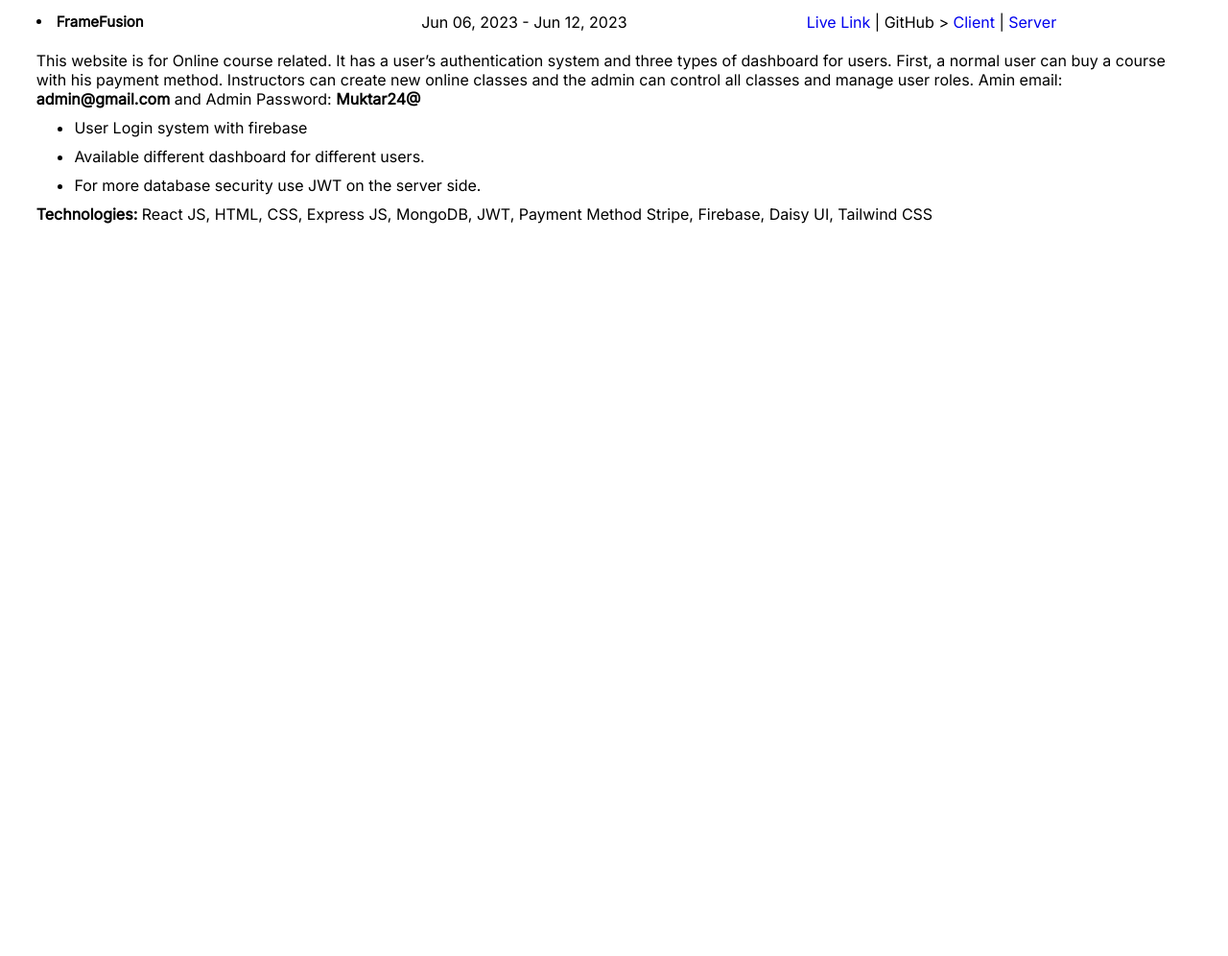
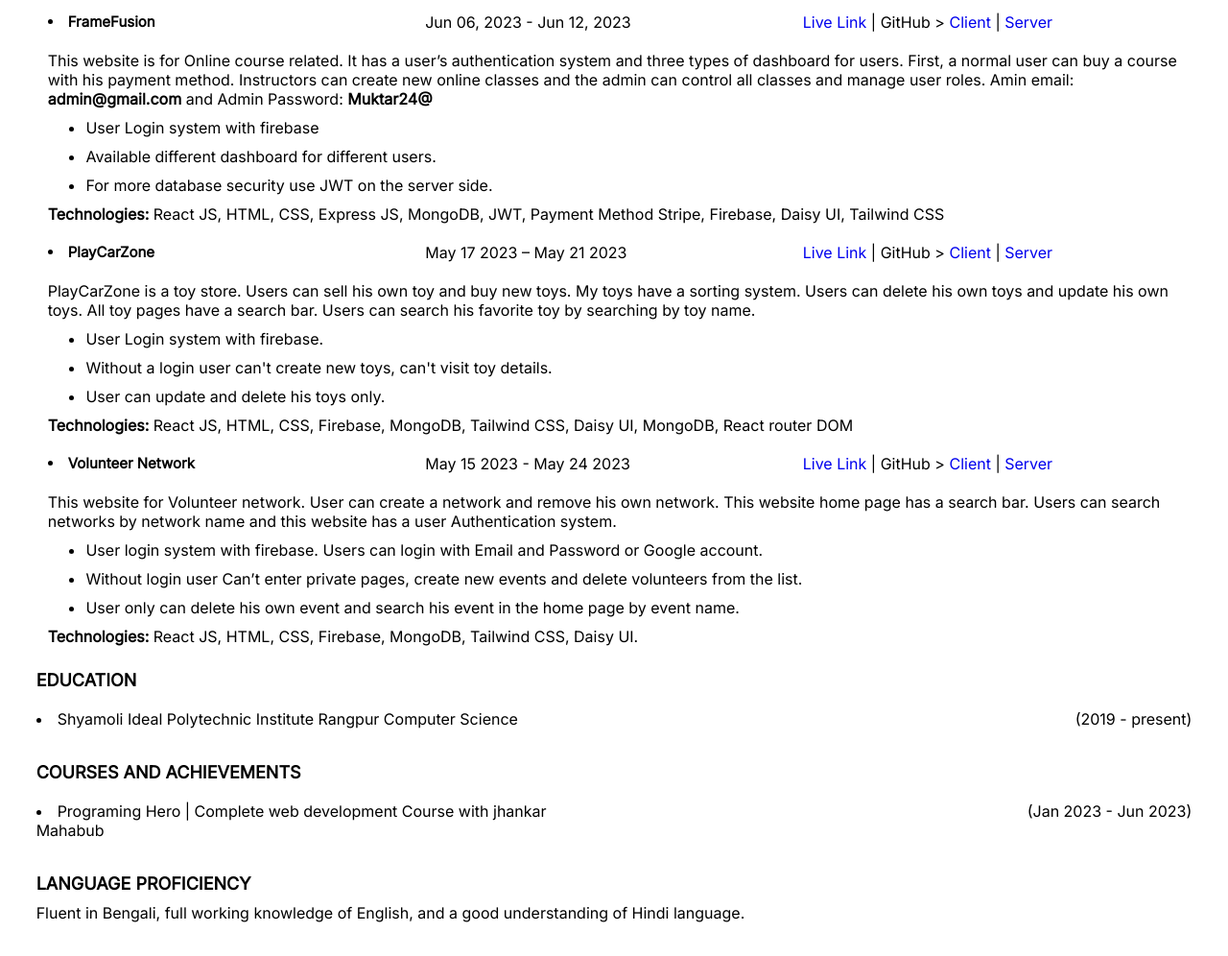
Before and after one commit to Mohaiminur-MernStackDeveloper/MohaiMinur-MernStack, a plain HTML site: page index.html in a window 1280 px wide. Shown: the part 448-1444 px from the top of the page at 96% size. Before the commit the page ends 800 px from the top, so only its background shows below. Drawn offline with Linux system fonts and the light colour scheme; a web font is replaced by a local one.

Commit message:
resume responsive design is complete

```diff
--- a/index.html
+++ b/index.html
@@ -81,6 +81,7 @@
       </div>
       <div style="width: 100%; margin-bottom: 25px">
         <h1>PROJECTS</h1>
+        <div>
           <div class="projectTitle">
             <li style="font-size: 15px; font-weight: bold;">FrameFusion</li>
 
@@ -105,6 +106,65 @@
           </p>
           <p><b>Technologies:</b> React JS, HTML, CSS, Express JS, MongoDB, JWT, Payment Method Stripe, Firebase, Daisy UI, Tailwind CSS</p>
         </div>
+        <div>
+          <div class="projectTitle">
+            <li style="font-size: 15px; font-weight: bold;">PlayCarZone</li>
+
+            <span>May 17 2023 – May 21 2023</span>
+            <span
+              ><a href="#">Live Link</a> | GitHub > <a href="#">Client</a> |
+              <a href="#">Server</a></span
+            >
+          </div>
+          <p>
+            PlayCarZone is a toy store. Users can sell his own toy and buy new toys. My toys have a sorting system. Users can delete his own toys and update his own toys. All toy pages have a search bar. Users can search his favorite toy by searching by toy name.
+            <ul>
+              <li>User Login system with firebase.</li>
+              <li>Without a login user can't create new toys, can't visit toy details.</li>
+              <li>User can update and delete his toys only.</li>
+            </ul>
+          </p>
+          <p><b>Technologies:</b> React JS, HTML, CSS, Firebase, MongoDB, Tailwind CSS, Daisy UI, MongoDB, React router DOM</p>
+        </div>
+        <div>
+          <div class="projectTitle">
+            <li style="font-size: 15px; font-weight: bold;">Volunteer Network</li>
+
+            <span>May 15 2023 - May 24 2023</span>
+            <span
+              ><a href="#">Live Link</a> | GitHub > <a href="#">Client</a> |
+              <a href="#">Server</a></span
+            >
+          </div>
+          <p>
+            This website for Volunteer network. User can create a network and remove his own network. This website home page has a search bar. Users can search networks by network name and this website has a user Authentication system.
+            <ul>
+              <li>User login system with firebase. Users can login with Email and Password or Google account.</li>
+              <li>Without login user Can’t enter private pages, create new events and delete volunteers from the list.</li>
+              <li>User only can delete his own event and search his event in the home page by event name.</li>
+            </ul>
+          </p>
+          <p><b>Technologies:</b> React JS, HTML, CSS, Firebase, MongoDB, Tailwind CSS, Daisy UI.</p>
+        </div>
+      </div>
+      <div style="width: 100%; margin-bottom: 25px">
+        <h1>EDUCATION</h1>
+        <div class="wrapsmallscreentreverse" style="display: flex; justify-content: space-between; justify-items: center;">
+          <li>Shyamoli Ideal Polytechnic Institute Rangpur Computer Science</li>
+          <span class="smalltextstart">(2019 - present)</span>
+        </div>
+      </div>
+      <div style="width: 100%; margin-bottom: 25px">
+        <h1>COURSES AND ACHIEVEMENTS</h1>
+        <div class="wrapsmallscreentreverse" style="display: flex; justify-content: space-between; justify-items: center;">
+          <li>Programing Hero | Complete web development Course with jhankar Mahabub</li>
+          <span class="smalltextstart">(Jan 2023 - Jun 2023)</span>
+        </div>
+      </div>
+      <div style="width: 100%; margin-bottom: 25px">
+        <h1>LANGUAGE PROFICIENCY</h1>
+        <div>Fluent in Bengali, full working knowledge of English, and a good understanding of Hindi language.</div>
+      </div>
     </div>
   </body>
 </html>
--- a/style.css
+++ b/style.css
@@ -35,6 +35,9 @@ a {
   justify-content: start;
   justify-items: center;
 }
+.smalltextstart{
+  text-align: end;
+}
 
 /* Responsive Media query is from here */
 
@@ -46,6 +49,14 @@ a {
     align-items: start;
   }
 
+  .wrapsmallscreentreverse{
+    display: flex;
+    flex-wrap: wrap-reverse;
+  }
+  .smalltextstart{
+    text-align: start;
+  }
+
   .projectTitle {
     flex-wrap: wrap;
   }
```
Lines whose indentation alone changed are shown as unchanged.
